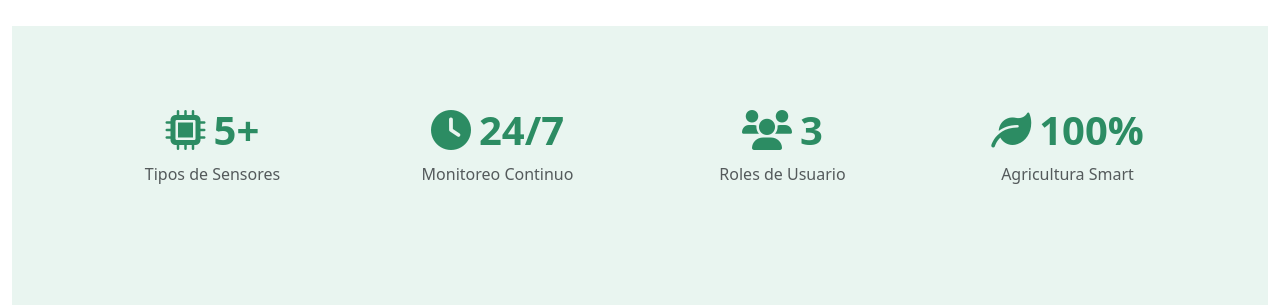
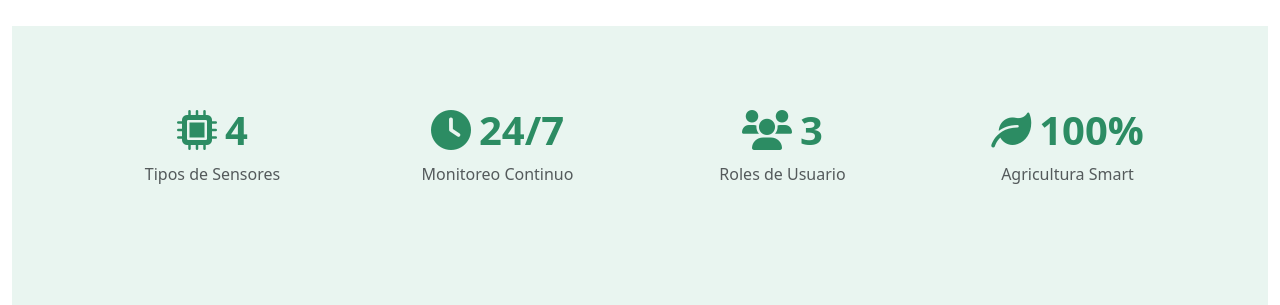
Before and after one commit to Cheuque8747/Ecosmartt, a FastAPI app: page /inicio in a window 1280 px wide. Shown: the part 1268-1573 px from the top of the page. Run offline with FastAPI, Linux system fonts and the light colour scheme.

Commit message:
cambio de front
se dice que son 4 tipos de sesnores

```diff
--- a/app/templates/ia_chat.html
+++ b/app/templates/ia_chat.html
@@ -1167,11 +1167,6 @@ async function deleteChat(chatId) {
             }
         });
 
-
-
-
-
-
     });
 </script>
 {% endblock %}
--- a/app/templates/inicio.html
+++ b/app/templates/inicio.html
@@ -116,7 +116,7 @@
             <div class="col-md-3 mb-4">
                 <div class="stat-item">
                     <h3 class="display-6 fw-bold text-ecosmart mb-2">
-                        <i class="fas fa-microchip me-2"></i>5+
+                        <i class="fas fa-microchip me-2"></i>4
                     </h3>
                     <p class="text-muted">Tipos de Sensores</p>
                 </div>
```
